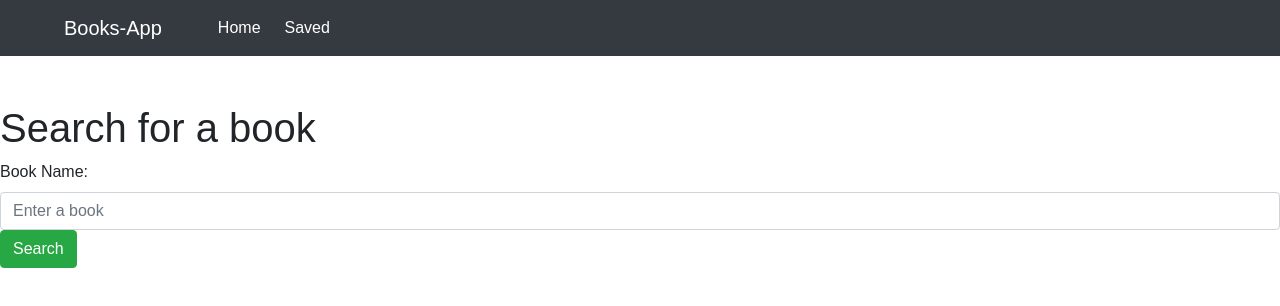
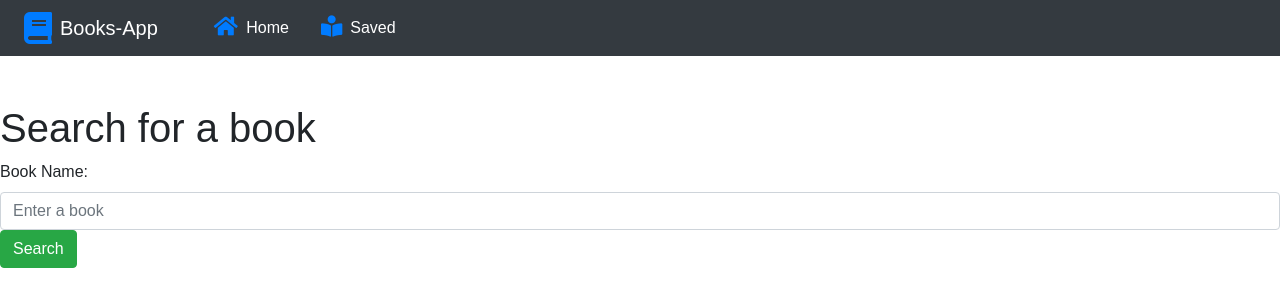
Before and after one commit to NBGlasser/books-app, a React (Create React App) app in the folder create-react-express/client/: page / in a window 1280 px wide. Shown: the top 306 px of the page. Built offline with nearby package versions, Linux system fonts and the light colour scheme.

Commit message:
update nav bar for icons

```diff
--- a/create-react-express/client/public/index.html
+++ b/create-react-express/client/public/index.html
@@ -22,8 +22,8 @@
 
     -->
   <title>React App</title>
-  <link rel="stylesheet" href="https://stackpath.bootstrapcdn.com/bootstrap/4.3.1/css/bootstrap.min.css"
-    integrity="sha384-ggOyR0iXCbMQv3Xipma34MD+dH/1fQ784/j6cY/iJTQUOhcWr7x9JvoRxT2MZw1T" crossorigin="anonymous">
+  <link rel="stylesheet" href="https://use.fontawesome.com/releases/v5.8.1/css/all.css" integrity="sha384-50oBUHEmvpQ+1lW4y57PTFmhCaXp0ML5d60M1M7uH2+nqUivzIebhndOJK28anvf" crossorigin="anonymous">
+  <link rel="stylesheet" href="https://stackpath.bootstrapcdn.com/bootstrap/4.3.1/css/bootstrap.min.css" integrity="sha384-ggOyR0iXCbMQv3Xipma34MD+dH/1fQ784/j6cY/iJTQUOhcWr7x9JvoRxT2MZw1T" crossorigin="anonymous">
 </head>
 
 <body>
@@ -41,15 +41,9 @@
       To begin the development, run `npm start` or `yarn start`.
       To create a production bundle, use `npm run build` or `yarn build`.
     -->
-  <script src="https://code.jquery.com/jquery-3.3.1.slim.min.js"
-    integrity="sha384-q8i/X+965DzO0rT7abK41JStQIAqVgRVzpbzo5smXKp4YfRvH+8abtTE1Pi6jizo"
-    crossorigin="anonymous"></script>
-  <script src="https://cdnjs.cloudflare.com/ajax/libs/popper.js/1.14.7/umd/popper.min.js"
-    integrity="sha384-UO2eT0CpHqdSJQ6hJty5KVphtPhzWj9WO1clHTMGa3JDZwrnQq4sF86dIHNDz0W1"
-    crossorigin="anonymous"></script>
-  <script src="https://stackpath.bootstrapcdn.com/bootstrap/4.3.1/js/bootstrap.min.js"
-    integrity="sha384-JjSmVgyd0p3pXB1rRibZUAYoIIy6OrQ6VrjIEaFf/nJGzIxFDsf4x0xIM+B07jRM"
-    crossorigin="anonymous"></script>
+  <script src="https://code.jquery.com/jquery-3.3.1.slim.min.js" integrity="sha384-q8i/X+965DzO0rT7abK41JStQIAqVgRVzpbzo5smXKp4YfRvH+8abtTE1Pi6jizo" crossorigin="anonymous"></script>
+  <script src="https://cdnjs.cloudflare.com/ajax/libs/popper.js/1.14.7/umd/popper.min.js" integrity="sha384-UO2eT0CpHqdSJQ6hJty5KVphtPhzWj9WO1clHTMGa3JDZwrnQq4sF86dIHNDz0W1" crossorigin="anonymous"></script>
+  <script src="https://stackpath.bootstrapcdn.com/bootstrap/4.3.1/js/bootstrap.min.js" integrity="sha384-JjSmVgyd0p3pXB1rRibZUAYoIIy6OrQ6VrjIEaFf/nJGzIxFDsf4x0xIM+B07jRM" crossorigin="anonymous"></script>
 </body>
 
 </html>
--- a/create-react-express/client/src/components/Nav/index.js
+++ b/create-react-express/client/src/components/Nav/index.js
@@ -2,18 +2,18 @@ import React from "react";
 
 function Nav(){
     return(
-        <nav class="navbar navbar-expand-lg bg-dark mb-5">
-        <a class="navbar-brand ml-5 mr-5 text-white">Books-App</a>
+        <nav class="navbar navbar-expand-lg bg-dark mb-5 pt-2 pb-2">
+        <i class="fas fa-book fa-2x ml-2 text-primary"></i><a class="navbar-brand ml-2 mr-5 text-white">Books-App</a>
         <button class="navbar-toggler" type="button" data-toggle="collapse" data-target="#navbarNav" aria-controls="navbarNav" aria-expanded="false" aria-label="Toggle navigation">
           <span class="navbar-toggler-icon"></span>
         </button>
         <div class="collapse navbar-collapse" id="navbarNav">
           <ul class="navbar-nav">
             <li class="nav-item active">
-              <a class="nav-link text-white mr-2" href="/">Home <span class="sr-only">(current)</span></a>
+            <a class="nav-link text-white" href="/"><i class="fas fa-home fa-lg text-primary mr-1"></i> Home <span class="sr-only">(current)</span></a>
             </li>
             <li class="nav-item">
-              <a class="nav-link text-white" href="Saved">Saved</a>
+            <a class="nav-link text-white" href="Saved"><i class="fas fa-book-reader fa-lg text-primary mr-2 ml-3"></i>Saved</a>
             </li>
           </ul>
         </div>
```
